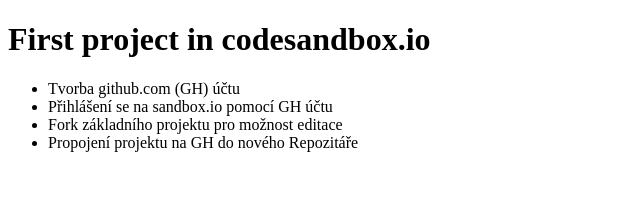
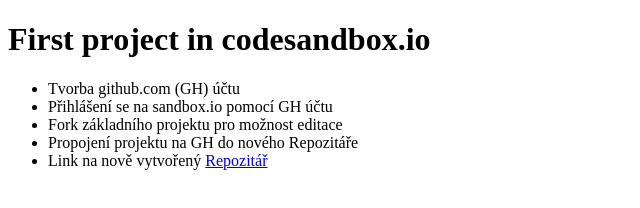
Before and after one commit to RadekVala/TWWW-CodeSandbox-GH, a website: page index.html in a window 1280 px wide. Shown: the whole page, without its empty margins (0-640 px from the left). Drawn offline with Linux system fonts and the light colour scheme.

Commit message:
Přidán link na Repozitář

```diff
--- a/index.html
+++ b/index.html
@@ -13,6 +13,14 @@
       <li>Přihlášení se na sandbox.io pomocí GH účtu</li>
       <li>Fork základního projektu pro možnost editace</li>
       <li>Propojení projektu na GH do nového Repozitáře</li>
+      <li>
+        Link na nově vytvořený
+        <a
+          title="Odkaz na github.com"
+          href="https://github.com/RadekVala/TWWW-CodeSandbox-GH"
+          >Repozitář</a
+        >
+      </li>
     </ul>
   </body>
 </html>
```
